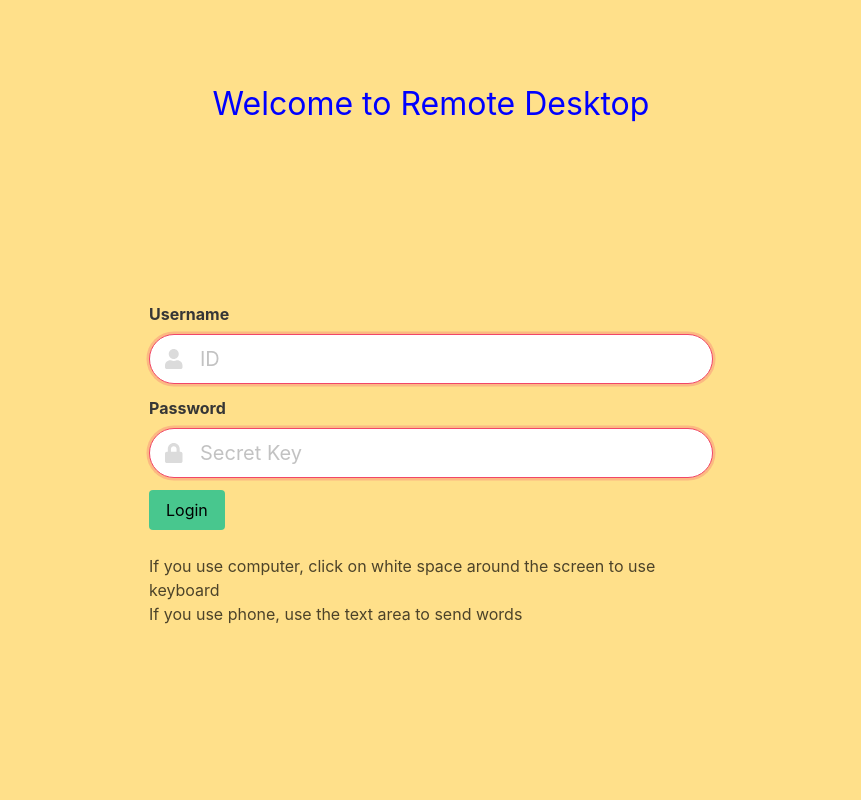
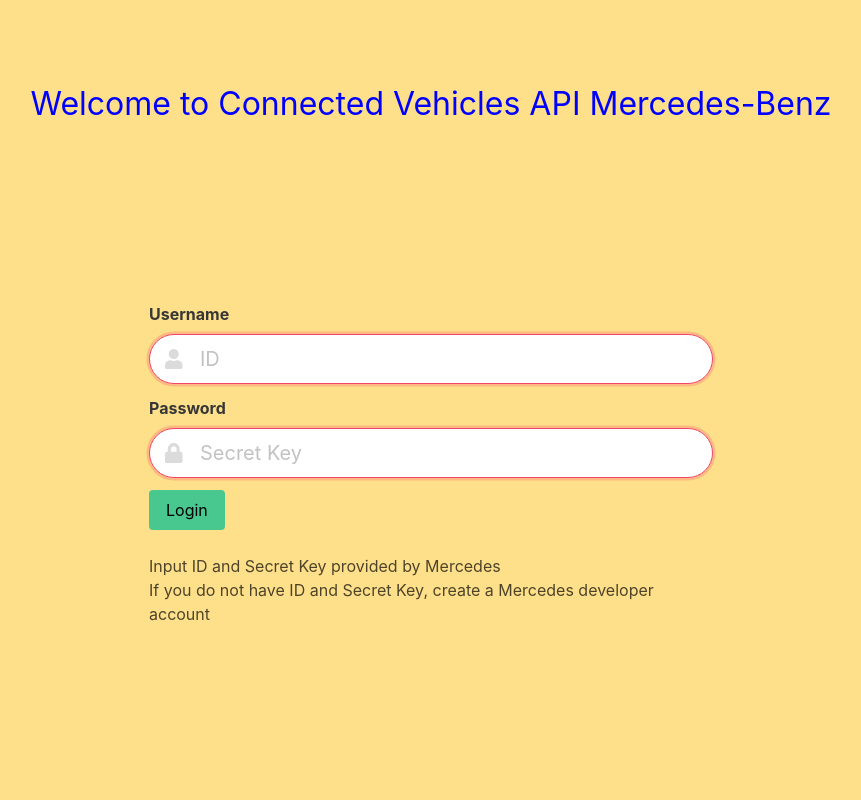
Before and after one commit to namnhatpham1995/Check_vehicles_data, a Flask app: page /login in a window 1280 px wide. Shown: the whole page, without its empty margins (209-1070 px from the left). Run offline with Flask 2, Linux system fonts and the light colour scheme; some libraries are stand-ins or nearby versions.

Commit message:
Update Title

```diff
--- a/MainApp/templates/login.html
+++ b/MainApp/templates/login.html
@@ -11,7 +11,7 @@
 
 <body>
   <section class="hero is-warning is-fullheight">
-      <p style="margin-top: 80px"><center><font size="6"; color="blue">Welcome to Remote Desktop</font></center></p>
+      <p style="margin-top: 80px"><center><font size="6"; color="blue">Welcome to Connected Vehicles API Mercedes-Benz</font></center></p>
     <div class="hero-body">
       <div class="container">
         <div class="columns is-centered">
@@ -52,8 +52,8 @@
             </form>
                 <br>
               <div class="text">
-                    <p>If you use computer, click on white space around the screen to use keyboard</p>
-                    <p>If you use phone, use the text area to send words</p>
+                    <p>Input ID and Secret Key provided by Mercedes</p>
+                    <p>If you do not have ID and Secret Key, create a Mercedes developer account</p>
               </div>
 
           </div>
```
